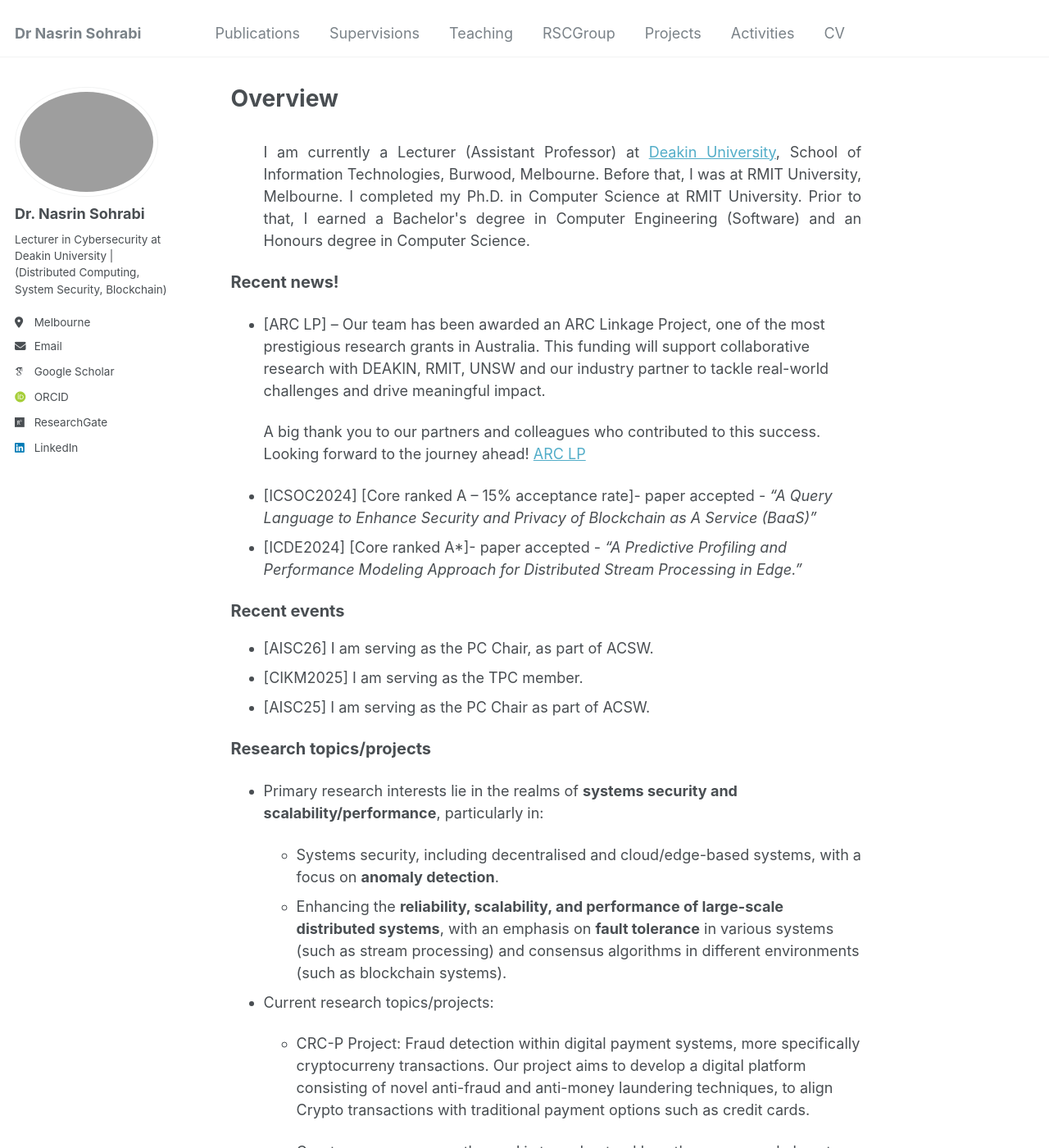
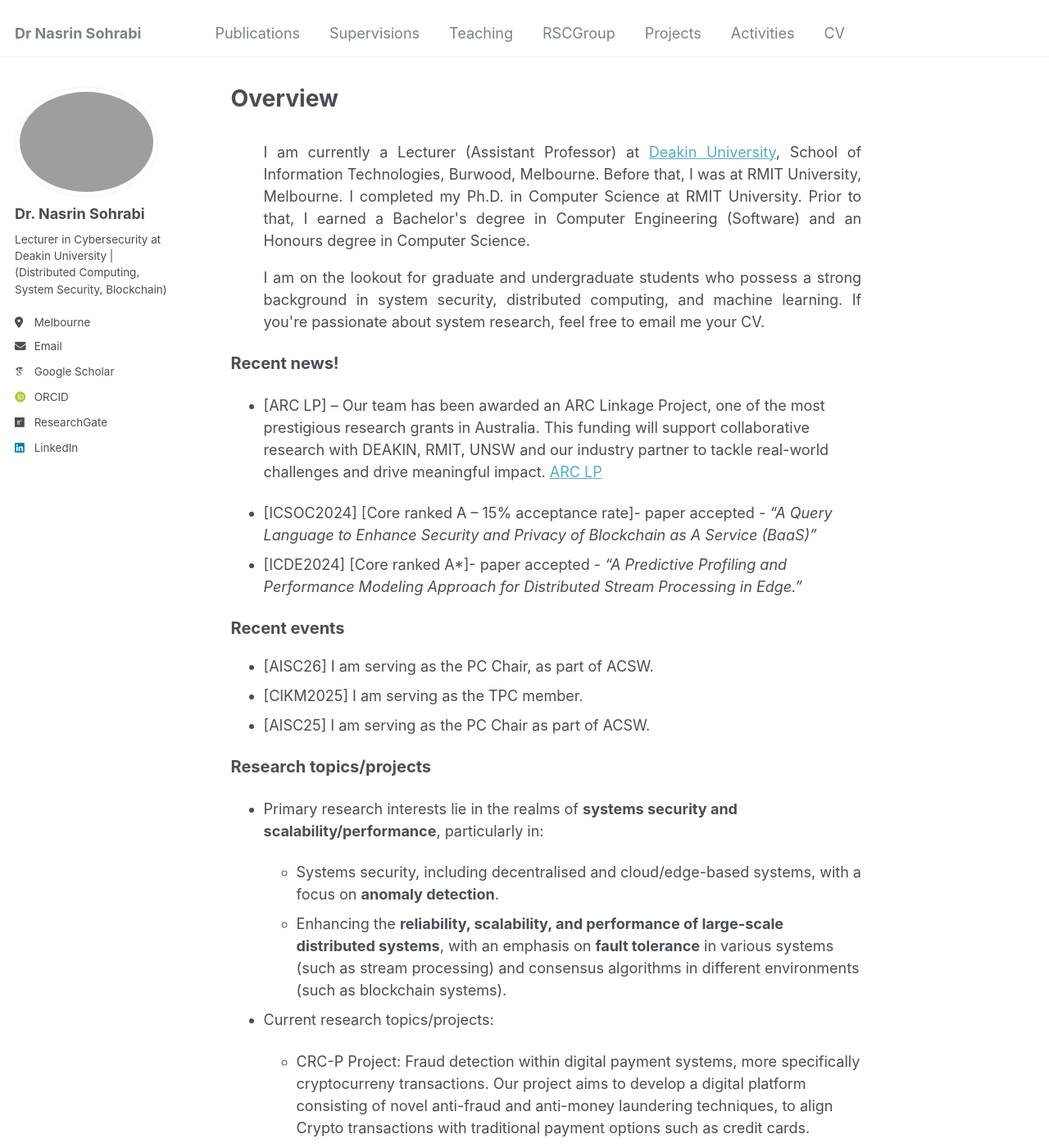
Before and after one commit to Nasrin-Sohrabi/Nasrin-Sohrabi.github.io, a Jekyll site: the page built from _pages/about.md, in a window 1280 px wide and 1400 px high. Shown: the whole window at 82% size. Built offline with Jekyll 4.4.1, drawn with Linux system fonts in a browser that asks for light colours; some web fonts are replaced; some of the changed text lies outside the part shown.

Commit message:
update the intro

```diff
--- a/_pages/about.md
+++ b/_pages/about.md
@@ -10,14 +10,14 @@ redirect_from:
 <span style="text-align: justify;"></span>
   <ul style="text-align: justify;"> I am currently a Lecturer (Assistant Professor) at <a href="https://www.deakin.edu.au/">Deakin University</a>, School of Information Technologies, Burwood, Melbourne. Before that, I was at RMIT University, Melbourne. I completed my Ph.D. in Computer Science at RMIT University. Prior to that, I earned a Bachelor's degree in Computer Engineering (Software) and an Honours degree in Computer Science. </ul>
 
+  <ul style="text-align: justify;"> I am on the lookout for graduate and undergraduate students who possess a strong background in system security, distributed computing, and machine learning. If you're passionate about system research, feel free to email me your CV. </ul>
 
 
 <span style="font-size:20px;">Recent news!</span>
 ======
 <span style=" text-align: justify;">
   * [ARC LP] -- Our team has been awarded an ARC Linkage Project, one of the most prestigious research grants in Australia. This funding will support collaborative research with DEAKIN, RMIT, UNSW and our industry partner to tackle real-world challenges and drive meaningful impact.
-
-    A big thank you to our partners and colleagues who contributed to this success. Looking forward to the journey ahead! <a href= "https://rms.arc.gov.au/RMS/Report/Download/Report/a3f6be6e-33f7-4fb5-98a6-7526aaa184cf/277">ARC LP</a>
+    <a href= "https://rms.arc.gov.au/RMS/Report/Download/Report/a3f6be6e-33f7-4fb5-98a6-7526aaa184cf/277">ARC LP</a>
 
   * [ICSOC2024] [Core ranked A -- 15% acceptance rate]- paper accepted - <span style="font-style: italic;">"A Query Language to Enhance Security and Privacy of Blockchain as A Service (BaaS)"</span>
   * [ICDE2024] [Core ranked A*]- paper accepted - <span style="font-style: italic;"> "A Predictive Profiling and Performance Modeling Approach for Distributed Stream Processing in Edge."</span>
@@ -48,13 +48,6 @@ redirect_from:
       * Distributed Systems Scalability/Performance: The project aims to improve the scalability and performance of distributed systems. We focus on developing a new consensus algorithm that can be used in distributed systems to improve their performance and scalability.
 
 
-<span style="font-size:20px;">Prospective students</span>
-======
-<span style="text-align: justify;"></span>
-  <ul style="text-align: justify;">I am on the lookout for graduate and undergraduate students who possess a strong background in system security, distributed computing, and machine learning. If you're passionate about system research, feel free to email me your CV. </ul>
-
-
-
 
 <span style="font-size:20px;">Useful links</span>
 ======
```
